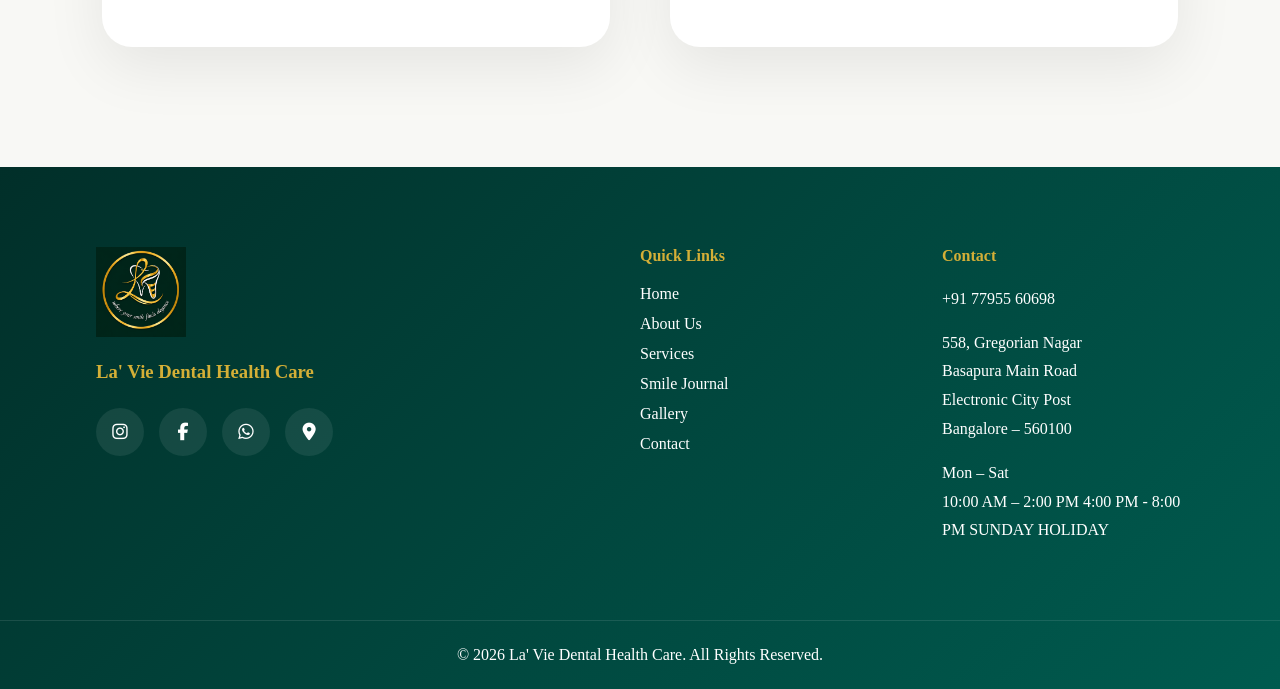
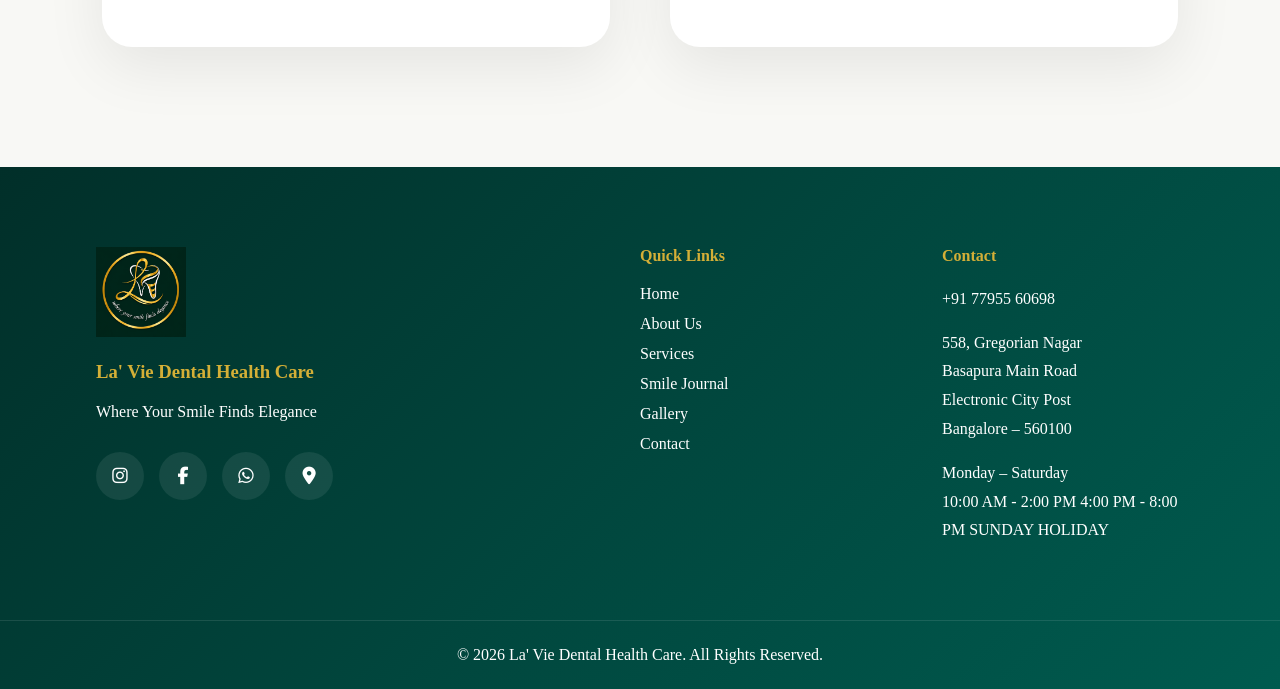
Before and after one commit to laviedentalcare-bit/laviedentalhealthcare.in, a plain HTML site: page contact.html in a window 1280 px wide. Shown: the part 1099-1788 px from the top of the page. Drawn offline with Linux system fonts and the light colour scheme.

Commit message:
Update contact information and footer text

```diff
--- a/contact.html
+++ b/contact.html
@@ -159,6 +159,9 @@ Book Appointment
 
 <h3>La' Vie Dental Health Care</h3>
 
+<p>
+Where Your Smile Finds Elegance
+</p>
 
 <div class="footer-social">
 
@@ -211,9 +214,9 @@ Bangalore – 560100
 </p>
 
 <p>
-Mon – Sat<br>
-10:00 AM – 2:00 PM
-4:00 PM - 8:00 PM
+Monday – Saturday<br>
+10:00 AM - 2:00 PM
+ 4:00 PM - 8:00 PM
  SUNDAY HOLIDAY
 </p>
 
@@ -224,8 +227,7 @@ Mon – Sat<br>
 <div class="footer-bottom">
 
 <p>
-© 2026 La' Vie Dental Health Care.
-All Rights Reserved.
+© 2026 La' Vie Dental Health Care. All Rights Reserved.
 </p>
 
 </div>
```
